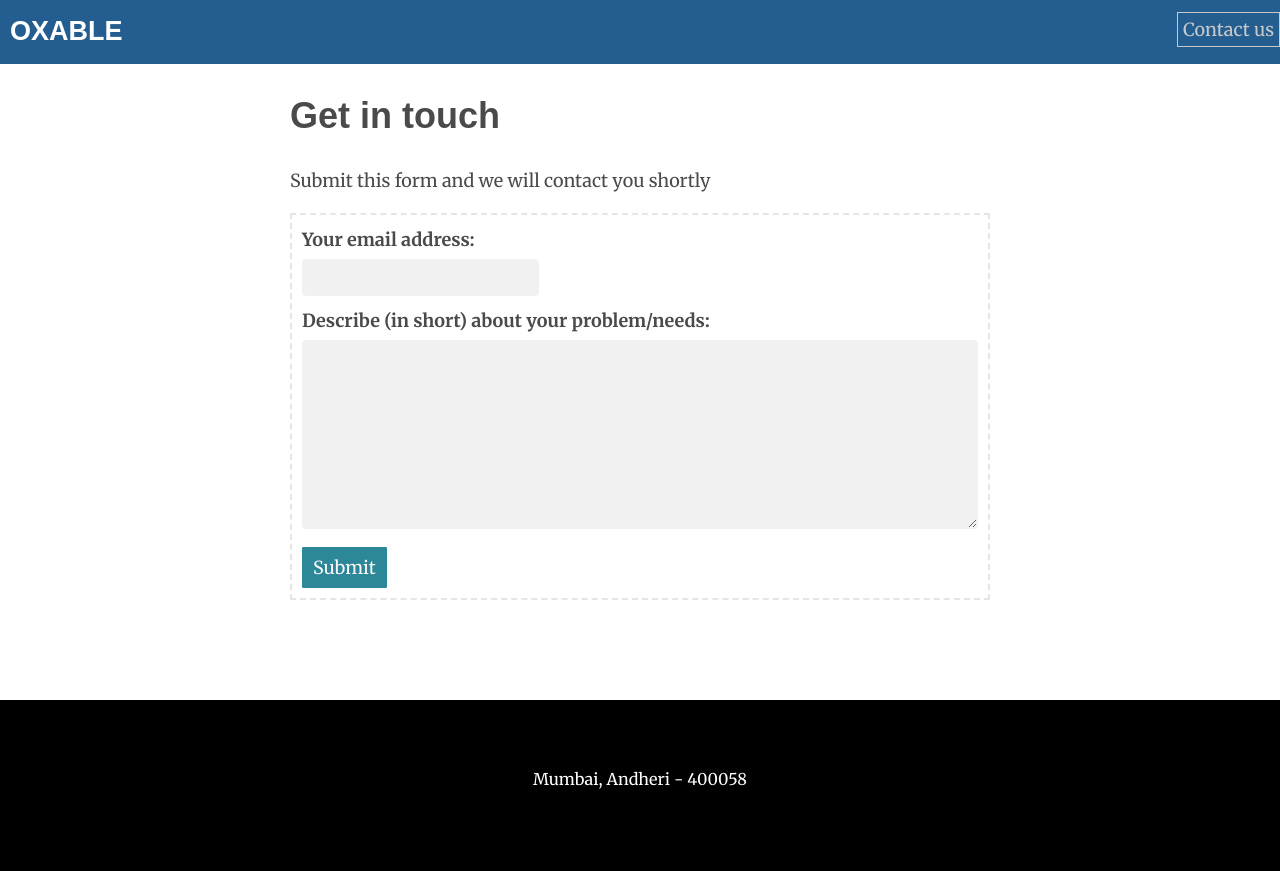
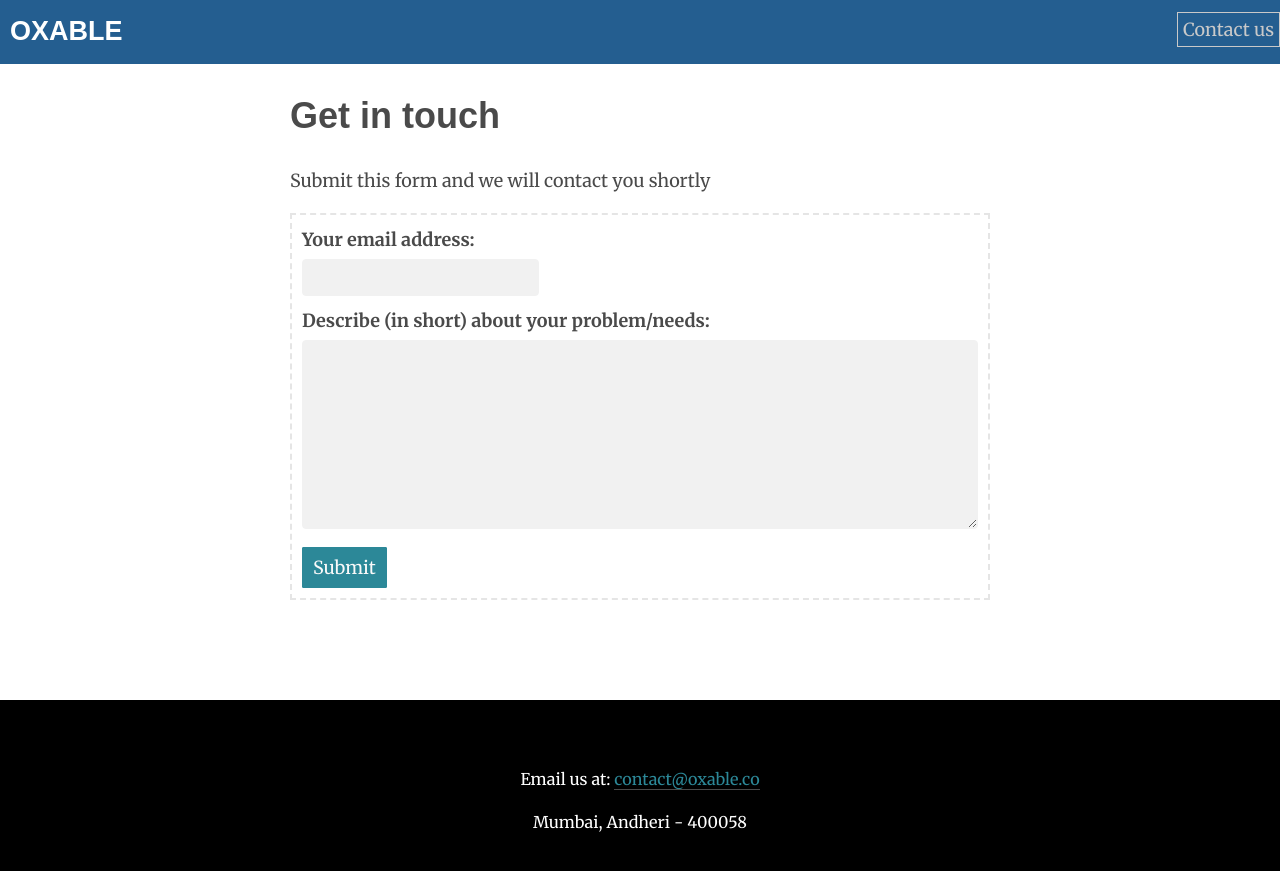
Before and after one commit to oxable/oxable.co, a Jekyll site: the page built from index.html, in a window 1280 px wide and 900 px high, scrolled down 1123 px. Shown: the top 871 px of the window. Built offline with Jekyll 4.4.1, drawn with Linux system fonts in a browser that asks for light colours.

Commit message:
add back email contact

```diff
--- a/index.html
+++ b/index.html
@@ -60,6 +60,6 @@ layout: base
 </div>
 
 <div class="ox-footer">
-  <!--p>Email us at: <a href="mailto:contact@oxable.co">contact@oxable.co</a></p-->
+  <p>Email us at: <a href="mailto:contact@oxable.co">contact@oxable.co</a></p>
   <p>Mumbai, Andheri - 400058</p>
 </div>
```
